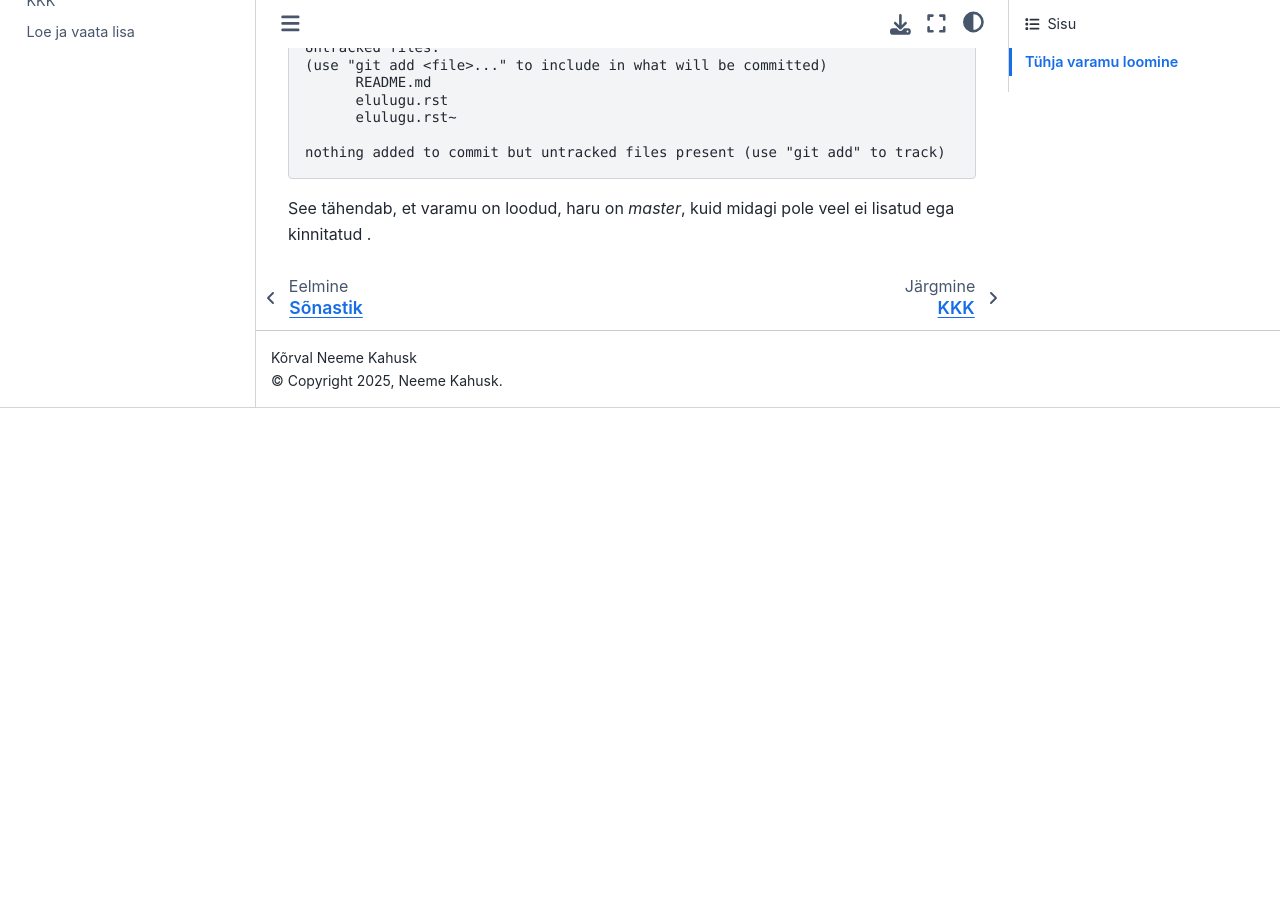
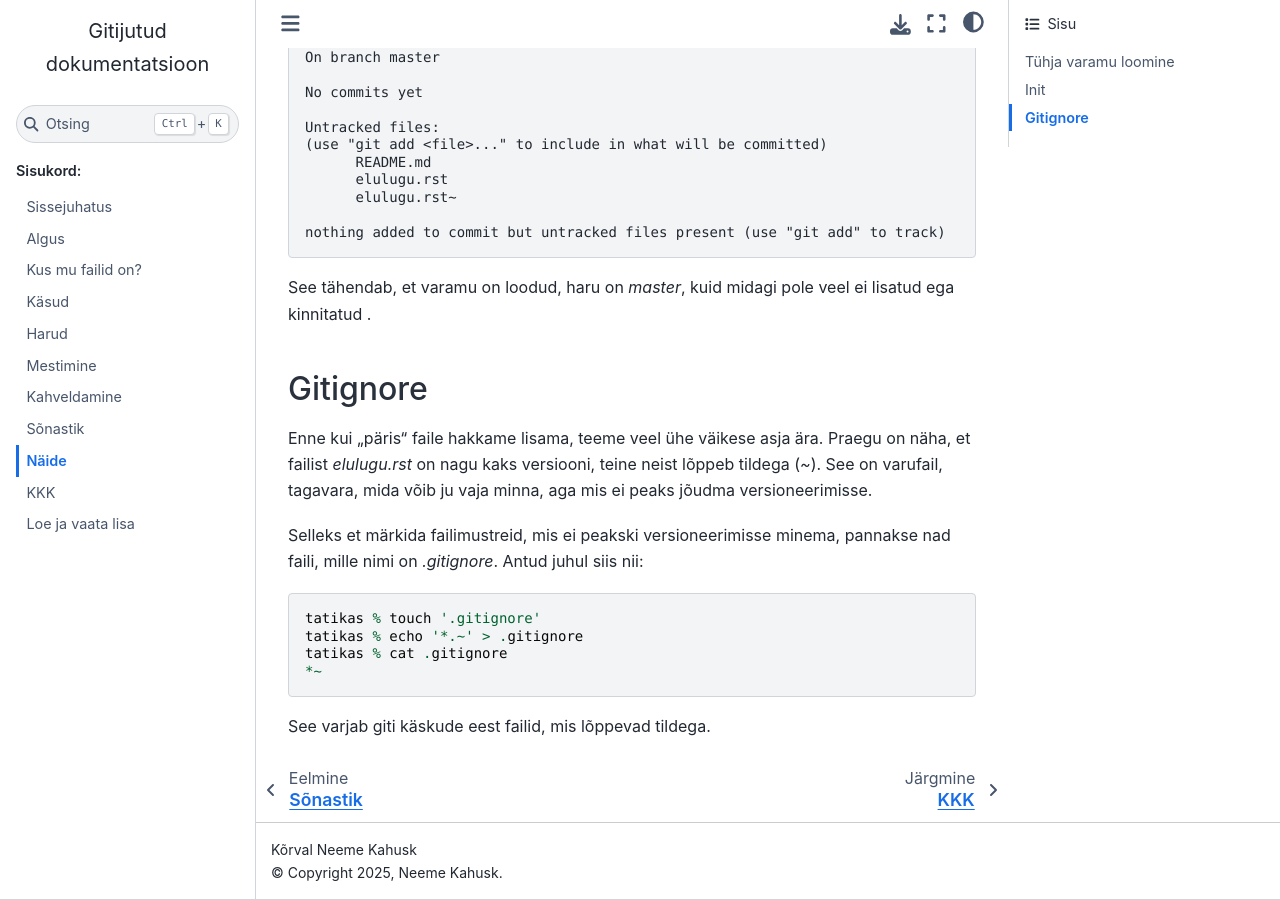
Before and after one commit to nemeek/gitijutud, a Sphinx documentation site: the page built from docs/example.rst, in a window 1280 px wide and 900 px high, scrolled down 2156 px. Built offline with Sphinx 7.4.7 and the Sphinx Book theme 1.1.4, drawn with Linux system fonts in a browser that asks for light colours; before the commit the page ends 2564 px from its top, so only the background shows below that.

Commit message:
gitignore

```diff
--- a/docs/example.rst
+++ b/docs/example.rst
@@ -58,6 +58,9 @@ ja redigeerime seda sobiva tekstitoimetiga. lisades sinna järgmise lõigu
 
 See tekst on nüüd failis `elulugu.rst`.
 
+Init
+++++
+
 Nüüd loome olemasolevasse kausta uue repositooriumi::
 
   tatikas$ git init
@@ -88,3 +91,19 @@ Nüüd on uus varamu loodud, see on kohalikus masinas. Vaatame, mida ütleb uue
   nothing added to commit but untracked files present (use "git add" to track)
 
 See tähendab, et varamu on loodud, haru on `master`, kuid midagi pole veel ei lisatud ega :term:`kinnitatud<kinnitama>` .
+
+Gitignore
++++++++++
+
+Enne kui "päris" faile hakkame lisama, teeme veel ühe väikese asja ära.
+Praegu on näha, et failist `elulugu.rst` on nagu kaks versiooni, teine neist lõppeb tildega (`~`). See on varufail, tagavara, mida võib ju vaja minna, aga mis ei peaks jõudma versioneerimisse.
+
+Selleks et märkida failimustreid, mis ei peakski versioneerimisse minema,
+pannakse nad faili, mille nimi on `.gitignore`. Antud juhul siis nii::
+
+  tatikas % touch '.gitignore'
+  tatikas % echo '*.~' > .gitignore
+  tatikas % cat .gitignore
+  *~
+
+See varjab giti käskude eest failid, mis lõppevad tildega.
```
